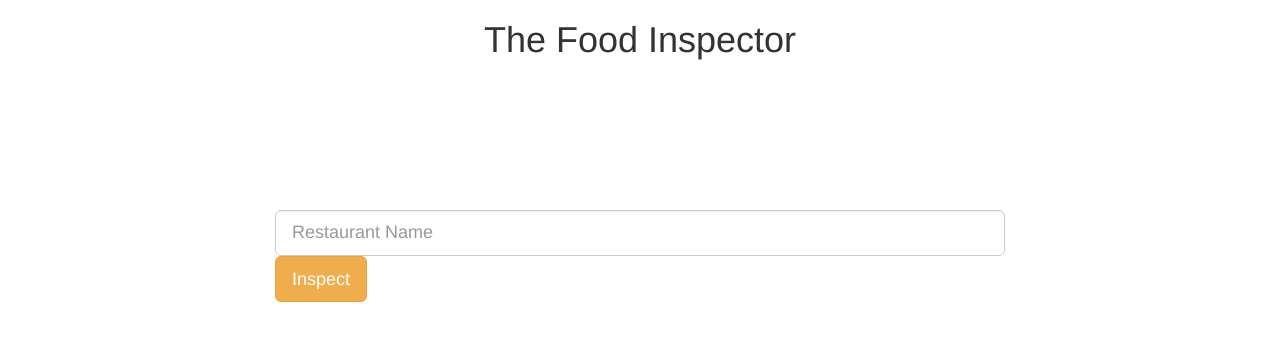
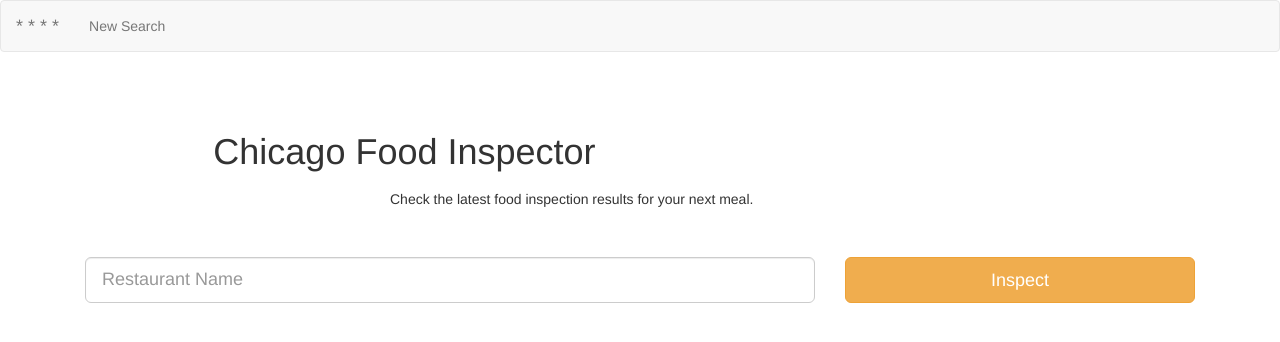
Before and after one commit to sbeslow/foodinspector, a Django app: page / in a window 1280 px wide. Shown: the top 342 px of the page. Run offline with Django 3.2, Linux system fonts and the light colour scheme; some libraries are stand-ins or nearby versions.

Commit message:
Cleaned up UI a bit

```diff
--- a/food_inspector/food_inspector/templates/base.html
+++ b/food_inspector/food_inspector/templates/base.html
@@ -9,9 +9,32 @@
 
     <!-- Bootstrap -->
     <link rel="stylesheet" href="https://maxcdn.bootstrapcdn.com/bootstrap/3.3.6/css/bootstrap.min.css" integrity="sha384-1q8mTJOASx8j1Au+a5WDVnPi2lkFfwwEAa8hDDdjZlpLegxhjVME1fgjWPGmkzs7" crossorigin="anonymous">
+    <link href="https://maxcdn.bootstrapcdn.com/bootswatch/3.3.6/superhero/bootstrap.min.css" rel="stylesheet" integrity="sha256-AbCXzDgd7Vj/2JrsXgjrLdYZ92AgN262cXvQr4tAQa4= sha512-cA2CLCEXBR7hnXGgSNa+TaQ7WT2zW1IVm6uCLcu3ebHNhy+VIudw9kwgHlcL57wCiiXLZ1x7yT5Mv3QkDO2XZA==" crossorigin="anonymous">
 
   </head>
   <body>
+    <nav class="navbar navbar-default">
+      <div class="container-fluid">
+        <!-- Brand and toggle get grouped for better mobile display -->
+        <div class="navbar-header">
+          <button type="button" class="navbar-toggle collapsed" data-toggle="collapse" data-target="#bs-example-navbar-collapse-1" aria-expanded="false">
+            <span class="sr-only">Toggle navigation</span>
+            <span class="icon-bar"></span>
+            <span class="icon-bar"></span>
+            <span class="icon-bar"></span>
+          </button>
+          <a class="navbar-brand" href="/">* * * *</a>
+        </div>
+
+        <!-- Collect the nav links, forms, and other content for toggling -->
+        <div class="collapse navbar-collapse" id="bs-example-navbar-collapse-1">
+          <ul class="nav navbar-nav">
+              <li><a href="/">New Search</a></li>
+          </ul>
+        </div>
+      </div>
+    </nav>
+
     {% block content %}
     {% endblock %}
 
--- a/food_inspector/food_inspector/templates/home.html
+++ b/food_inspector/food_inspector/templates/home.html
@@ -2,15 +2,26 @@
 
 {% block content %}
 <div class="container">
-	<h1 style="text-align:center;">The Food Inspector</h1>
+    <div class="row" style="margin:40px;">
+        <div class="col-sm-11 col-sm-offset-1">
+            <h1>Chicago Food Inspector</h1>
+        </div>
+        <div class="col-sm-9 col-sm-offset-3">
+            <h5>Check the latest food inspection results for your next meal.</h5>
+        </div>
+    </div>
     <form action="/locate" method="post" class="form-inline">
         {% csrf_token %}
-        <div class="col-sm-8 col-sm-offset-2" style="margin-top:140px;">
-            <div class="form-group form-group-lg" style="width: 100%;">
+        <div class="form-group form-group-lg" style="width: 100%;">
+            <div class="col-sm-8" style="margin-bottom:30px;">
                 <input type="text" class="form-control" name="restaurantName"
                                     placeholder="Restaurant Name" style="width: 100%;">
-                <input type="submit" value="Inspect" class="btn btn-warning btn-lg">
             </div>
+            <div class="col-xs-8 col-xs-offset-2 col-sm-4 col-sm-offset-0">
+                <input type="submit" value="Inspect" class="btn btn-warning btn-lg" style="width:100%">
+            </div>
+        </div>
+
         </div>
     </form>
 </div>
```
